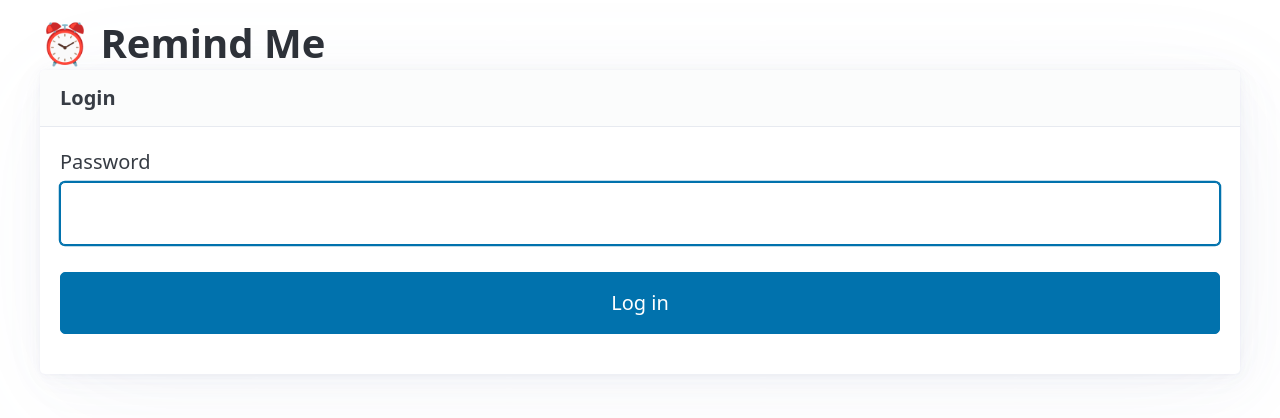
After one commit to jkobor/remind-me, a Flask app: template templates/login.html in a window 1280 px wide. The commit adds this page. Shown: the top 418 px of the page. Run offline with Flask 3, Linux system fonts and the light colour scheme; the template is opened without the code that fills it, so the values that code supplies are empty; some libraries are stand-ins or nearby versions.

Commit message:
Add simple password authentication to the web UI
Password is read from APP_PASSWORD; auth is disabled when unset.
Snooze token links stay exempt since they carry their own secret
and are opened from Zulip.

```diff
--- a/app.py
+++ b/app.py
@@ -1,4 +1,5 @@
 import atexit
+import hmac
 import json
 import logging
 import os
@@ -9,7 +10,7 @@ import dateparser
 from apscheduler.schedulers.background import BackgroundScheduler
 from dateutil.relativedelta import relativedelta
 from dotenv import load_dotenv
-from flask import Flask, flash, redirect, render_template, request, url_for
+from flask import Flask, flash, redirect, render_template, request, session, url_for
 
 import db
 from notifiers import zulip_notifier
@@ -158,6 +159,57 @@ atexit.register(scheduler.shutdown)
 
 
 # ---------------------------------------------------------------------------
+# Authentication
+# ---------------------------------------------------------------------------
+
+def auth_enabled() -> bool:
+    """Password auth is active when APP_PASSWORD is set."""
+    return bool(os.environ.get("APP_PASSWORD"))
+
+
+@app.context_processor
+def inject_auth():
+    return {"auth_enabled": auth_enabled()}
+
+
+@app.before_request
+def require_login():
+    if not auth_enabled():
+        return None
+    # Snooze links carry a secret token and are opened from Zulip (often on
+    # mobile), so they stay exempt from the login wall.
+    if request.endpoint in ("login", "logout", "static", "snooze_view"):
+        return None
+    if session.get("authenticated"):
+        return None
+    return redirect(url_for("login", next=request.path))
+
+
+@app.route("/login", methods=["GET", "POST"])
+def login():
+    if not auth_enabled():
+        return redirect(url_for("index"))
+    if request.method == "POST":
+        password = os.environ.get("APP_PASSWORD", "")
+        supplied = request.form.get("password", "")
+        if hmac.compare_digest(supplied.encode(), password.encode()):
+            session["authenticated"] = True
+            next_url = request.args.get("next") or url_for("index")
+            # Only allow relative redirects to avoid open-redirect abuse.
+            if not next_url.startswith("/") or next_url.startswith("//"):
+                next_url = url_for("index")
+            return redirect(next_url)
+        flash("Incorrect password.", "error")
+    return render_template("login.html")
+
+
+@app.route("/logout", methods=["POST"])
+def logout():
+    session.pop("authenticated", None)
+    return redirect(url_for("index"))
+
+
+# ---------------------------------------------------------------------------
 # Routes
 # ---------------------------------------------------------------------------
 
--- /dev/null
+++ b/templates/login.html
@@ -0,0 +1,36 @@
+<!DOCTYPE html>
+<html lang="en">
+<head>
+  <meta charset="UTF-8">
+  <meta name="viewport" content="width=device-width, initial-scale=1.0">
+  <title>Login — Remind Me</title>
+  <link rel="stylesheet" href="https://cdn.jsdelivr.net/npm/@picocss/pico@2/css/pico.min.css">
+  <link rel="stylesheet" href="{{ url_for('static', filename='style.css') }}">
+</head>
+<body>
+  <main class="container">
+
+    <header>
+      <h1>&#x23F0; Remind Me</h1>
+    </header>
+
+    {% with messages = get_flashed_messages(with_categories=true) %}
+      {% for category, message in messages %}
+      <article class="flash-{{ category }}">{{ message }}</article>
+      {% endfor %}
+    {% endwith %}
+
+    <article>
+      <header><strong>Login</strong></header>
+      <form method="POST" action="{{ url_for('login', next=request.args.get('next')) }}">
+        <label>
+          Password
+          <input type="password" name="password" autofocus required>
+        </label>
+        <button type="submit">Log in</button>
+      </form>
+    </article>
+
+  </main>
+</body>
+</html>
```
Also changed, not shown: templates/index.html (+7 -1 lines), tests/conftest.py (+1 -0 lines), tests/test_auth.py (added, +80 -0 lines), 1 other file.
